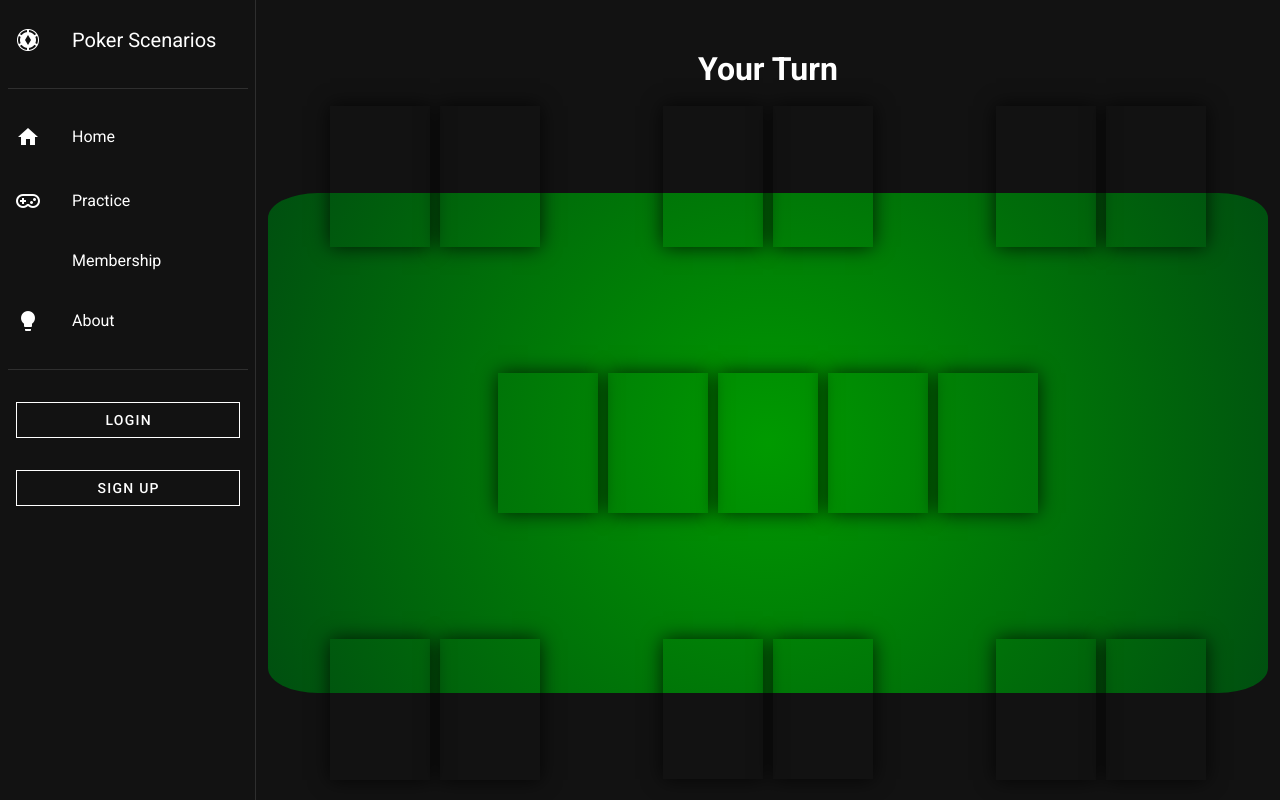
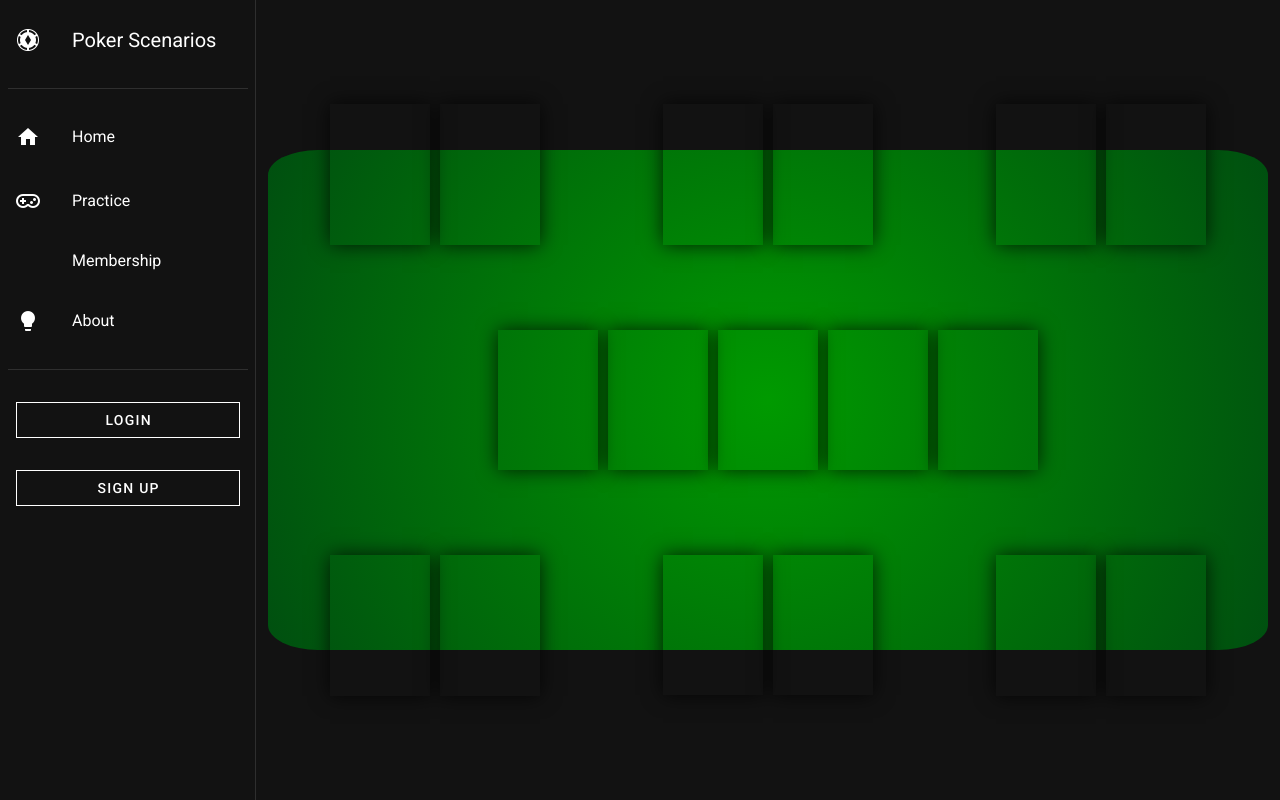
Before and after one commit to samcparker/pokerscenarios, a Nuxt app: page /practice in a window 1280 px wide. Built offline with nearby package versions, Linux system fonts and the light colour scheme.

Commit message:
Adjust a bit

```diff
--- a/components/PokerTable.vue
+++ b/components/PokerTable.vue
@@ -1,9 +1,11 @@
 <template>
 <div>
-    <v-row justify="center" style="margin-bottom: 100px"><h1>Your Turn</h1></v-row>
-  <v-container style="max-width: 1200px; height: 500px; border-radius: 5%; margin-bottom: 50px"  class="table" fill-height>
+    <!-- <v-row justify="center" style="margin-bottom: 100px"><h1>Your Turn</h1></v-row> -->
+  <v-container style="max-width: 1200px; height: 500px; border-radius: 5%;"  class="table" fill-height>
 
-    <v-row style="transform: translateY(-100px)">
+    <!-- <v-row style="transform: translateY(-100px)"> -->
+    <!-- <v-row style="margin-top: -100px"> -->
+      <v-row style="margin-top: -100px">
           <v-col cols="4">
             <v-row justify="center">
               <v-col v-if="showNames" cols="12">
@@ -64,7 +66,8 @@
           </v-col>
         </v-row>
 
-        <v-row style="transform: translateY(100px)">
+        <v-row style="margin-bottom: -100px">
+        <!-- <v-row style="transform: translateY(100px)"> -->
           <v-col cols="4">
             <v-row justify="center">
               <v-col v-if="showNames" cols="12">
```
